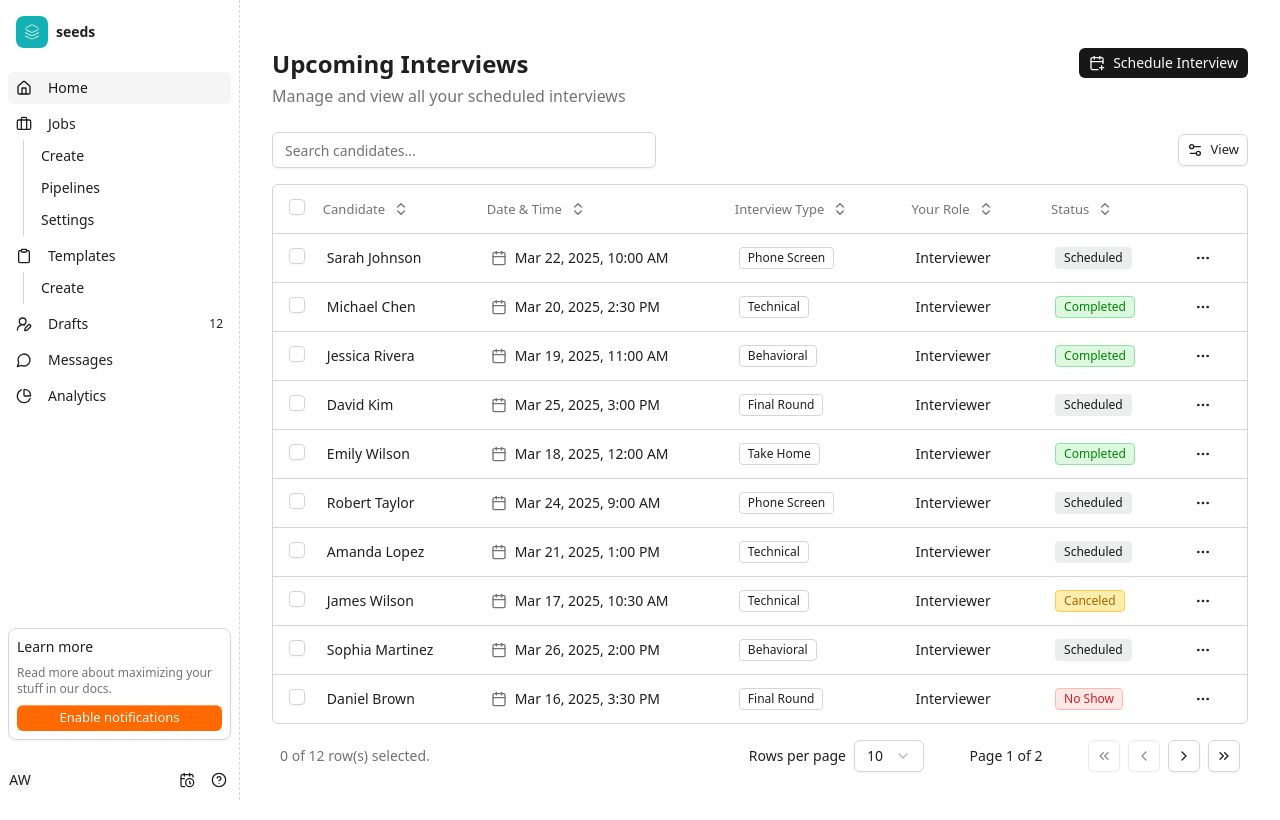
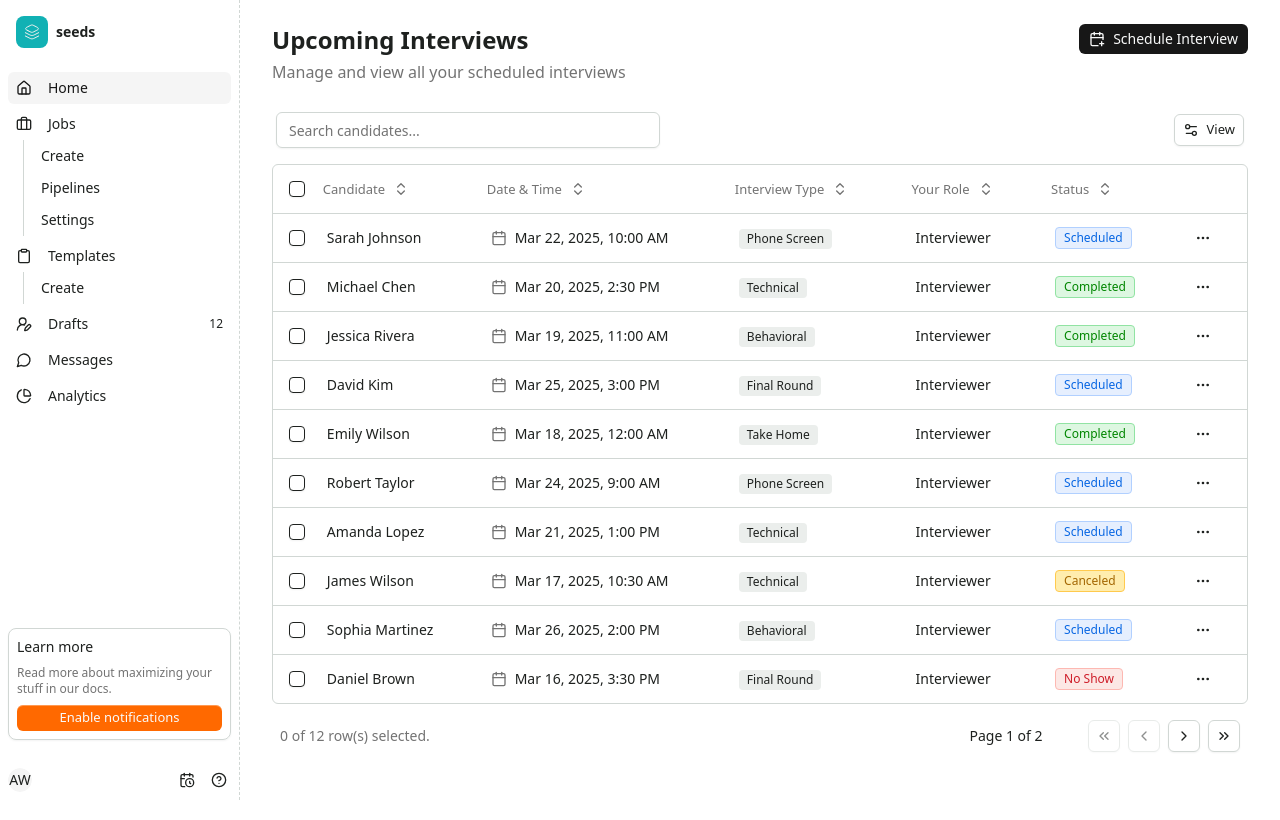
Before and after one commit to recruitseeds/seeds, a Next.js app: page /home in a window 1280 px wide. Built offline with nearby package versions, Linux system fonts and the light colour scheme.

Commit message:
Fix horizontal scroll

```diff
--- a/app/(dashboard)/home/page.tsx
+++ b/app/(dashboard)/home/page.tsx
@@ -11,7 +11,7 @@ export default function InterviewsPage() {
   const { columns, dialogComponent, handleRowClick } = useInterviewColumns()
 
   return (
-    <Container>
+    <Container className='w-full'>
       <div className='py-6'>
         <div className='flex flex-col sm:flex-row justify-between gap-4 sm:items-center mb-6'>
           <div>
@@ -26,6 +26,8 @@ export default function InterviewsPage() {
           </Button>
         </div>
 
+        <div className='w-full relative'>
+          <div className='overflow-x-auto pb-2'>
             <DataTable
               columns={columns}
               data={interviews}
@@ -33,6 +35,8 @@ export default function InterviewsPage() {
               filterPlaceholder='Search candidates...'
               onRowClick={handleRowClick}
             />
+          </div>
+        </div>
 
         {dialogComponent}
       </div>
--- a/app/(dashboard)/layout.tsx
+++ b/app/(dashboard)/layout.tsx
@@ -11,7 +11,7 @@ export default function DashboardLayout({
   return (
     <SidebarProvider>
       <AppSidebar />
-      <SidebarInset>{children}</SidebarInset>
+      <SidebarInset className='overflow-x-hidden'>{children}</SidebarInset>
     </SidebarProvider>
   )
 }
--- a/components/container.tsx
+++ b/components/container.tsx
@@ -1,6 +1,21 @@
-export function Container({ children }: { children: React.ReactNode }) {
+import { cn } from '@/lib/utils'
+
+export function Container({
+  children,
+  className,
+  fullWidth = false,
+}: {
+  children: React.ReactNode
+  className?: string
+  fullWidth?: boolean
+}) {
   return (
-    <div className='container mx-auto px-4 sm:px-6 lg:px-8 py-6'>
+    <div
+      className={cn(
+        'w-full px-4 sm:px-6 lg:px-8',
+        fullWidth ? 'max-w-full' : 'container mx-auto',
+        className
+      )}>
       {children}
     </div>
   )
--- a/components/data-table/column-toggle.tsx
+++ b/components/data-table/column-toggle.tsx
@@ -26,7 +26,7 @@ export function DataTableViewOptions<TData>({
         <Button
           variant='outline'
           size='sm'
-          className='ml-auto hidden h-8 lg:flex'>
+          className='ml-auto hidden h-8 lg:flex mr-1 mt-1'>
           <Settings2 />
           View
         </Button>
--- a/components/data-table/pagination.tsx
+++ b/components/data-table/pagination.tsx
@@ -7,13 +7,6 @@ import {
 } from 'lucide-react'
 
 import { Button } from '@/components/ui/button'
-import {
-  Select,
-  SelectContent,
-  SelectItem,
-  SelectTrigger,
-  SelectValue,
-} from '@/components/ui/select'
 
 interface DataTablePaginationProps<TData> {
   table: Table<TData>
@@ -29,25 +22,6 @@ export function DataTablePagination<TData>({
         {table.getFilteredRowModel().rows.length} row(s) selected.
       </div>
       <div className='flex items-center space-x-6 lg:space-x-8'>
-        <div className='flex items-center space-x-2'>
-          <p className='text-sm font-medium'>Rows per page</p>
-          <Select
-            value={`${table.getState().pagination.pageSize}`}
-            onValueChange={(value) => {
-              table.setPageSize(Number(value))
-            }}>
-            <SelectTrigger className='h-8 w-[70px]'>
-              <SelectValue placeholder={table.getState().pagination.pageSize} />
-            </SelectTrigger>
-            <SelectContent side='top'>
-              {[10, 20, 30, 40, 50].map((pageSize) => (
-                <SelectItem key={pageSize} value={`${pageSize}`}>
-                  {pageSize}
-                </SelectItem>
-              ))}
-            </SelectContent>
-          </Select>
-        </div>
         <div className='flex w-[100px] items-center justify-center text-sm font-medium'>
           Page {table.getState().pagination.pageIndex + 1} of{' '}
           {table.getPageCount()}
--- a/components/home/columns.tsx
+++ b/components/home/columns.tsx
@@ -24,37 +24,31 @@ import { Calendar, Mail, MoreHorizontal } from 'lucide-react'
 import { useState } from 'react'
 
 export function useInterviewColumns() {
-  // Shared state for the selected interview
   const [selectedInterview, setSelectedInterview] = useState<Interview | null>(
     null
   )
 
-  // Base columns - always visible
   const baseColumns: ColumnDef<Interview>[] = [
     {
       id: 'select',
       header: ({ table }) => (
-        <div className='hidden md:block'>
         <Checkbox
           checked={
             table.getIsAllPageRowsSelected() ||
             (table.getIsSomePageRowsSelected() && 'indeterminate')
           }
-            onCheckedChange={(value) =>
-              table.toggleAllPageRowsSelected(!!value)
-            }
+          onCheckedChange={(value) => table.toggleAllPageRowsSelected(!!value)}
           aria-label='Select all'
+          className='border border-foreground'
         />
-        </div>
       ),
       cell: ({ row }) => (
-        <div className='hidden md:block'>
         <Checkbox
           checked={row.getIsSelected()}
           onCheckedChange={(value) => row.toggleSelected(!!value)}
           aria-label='Select row'
+          className='border border-foreground'
         />
-        </div>
       ),
       enableSorting: false,
       enableHiding: false,
@@ -104,16 +98,15 @@ export function useInterviewColumns() {
         const type = row.getValue('type') as string
 
         return (
-          <Badge variant='outline' className='font-medium'>
+          <Badge
+            variant='outline'
+            className='font-medium dark:shadow-[inset_0px_1px_0px_rgb(255_255_255_/_0.04),_inset_0px_0px_0px_1px_rgb(255_255_255_/_0.02),_0px_1px_2px_rgb(0_0_0_/_0.4),_0px_2px_4px_rgb(0_0_0_/_0.08),_0px_0px_0px_0.5px_rgb(0_0_0_/_0.24)] shadow-[inset_0px_0px_0px_0.5px_rgb(255_255_255_/_0.02),inset_0px_0.5px_0px_rgb(255_255_255_/_0.04),_inset_0px_0px_0px_1px_rgb(255_255_255_/_0.02),_0px_0px_0px_0.5px_rgb(0_0_0_/_0.24) border-none bg-secondary'>
             {type}
           </Badge>
         )
       },
       enableSorting: true,
       enableHiding: true,
-      meta: {
-        className: 'hidden md:table-cell',
-      },
     },
     {
       accessorKey: 'role',
@@ -121,13 +114,10 @@ export function useInterviewColumns() {
         <DataTableColumnHeader column={column} title='Your Role' />
       ),
       cell: ({ row }) => {
-        return <div className='hidden md:block'>{row.getValue('role')}</div>
+        return <div>{row.getValue('role')}</div>
       },
       enableSorting: true,
       enableHiding: true,
-      meta: {
-        className: 'hidden md:table-cell',
-      },
     },
     {
       accessorKey: 'status',
@@ -139,35 +129,32 @@ export function useInterviewColumns() {
 
         if (!status) return null
 
-        const statusMap: Record<
-          string,
-          {
-            label: string
-            variant:
+        type BadgeVariant =
           | 'default'
           | 'destructive'
           | 'outline'
           | 'secondary'
           | 'success'
           | 'warning'
-          }
+          | 'info'
+
+        const statusMap: Record<
+          string,
+          { label: string; variant: BadgeVariant }
         > = {
-          scheduled: { label: 'Scheduled', variant: 'secondary' },
+          scheduled: { label: 'Scheduled', variant: 'info' },
           completed: { label: 'Completed', variant: 'success' },
           canceled: { label: 'Canceled', variant: 'warning' },
           'no-show': { label: 'No Show', variant: 'destructive' },
         }
 
-        const { label, variant } = statusMap[status] || {
-          label: status,
+        const { label, variant } = (status &&
+          statusMap[status as keyof typeof statusMap]) || {
+          label: status || 'Unknown',
           variant: 'outline',
         }
 
-        return (
-          <div>
-            <Badge variant={variant}>{label}</Badge>
-          </div>
-        )
+        return <Badge variant={variant}>{label}</Badge>
       },
       enableSorting: true,
       enableHiding: true,
@@ -178,7 +165,6 @@ export function useInterviewColumns() {
         const interview = row.original
 
         return (
-          <div className='hidden md:block'>
           <DropdownMenu>
             <DropdownMenuTrigger asChild>
               <Button variant='ghost' className='h-8 w-8 p-0'>
@@ -192,10 +178,7 @@ export function useInterviewColumns() {
                 onClick={(e) => {
                   e.stopPropagation()
                   if (interview.candidateEmail) {
-                      window.open(
-                        `mailto:${interview.candidateEmail}`,
-                        '_blank'
-                      )
+                    window.open(`mailto:${interview.candidateEmail}`, '_blank')
                   }
                 }}
                 disabled={!interview.candidateEmail}>
@@ -218,14 +201,10 @@ export function useInterviewColumns() {
               </DropdownMenuItem>
             </DropdownMenuContent>
           </DropdownMenu>
-          </div>
         )
       },
       enableSorting: false,
       enableHiding: false,
-      meta: {
-        className: 'hidden md:table-cell',
-      },
     },
   ]
 
@@ -267,7 +246,6 @@ export function useInterviewColumns() {
                 {(() => {
                   const status = selectedInterview.status
 
-                  // Define the valid variant types
                   type BadgeVariant =
                     | 'default'
                     | 'secondary'
@@ -286,14 +264,11 @@ export function useInterviewColumns() {
                     'no-show': { label: 'No Show', variant: 'destructive' },
                   }
 
-                  const defaultValue = {
+                  const { label, variant } = (status &&
+                    statusMap[status as keyof typeof statusMap]) || {
                     label: status || 'Unknown',
-                    variant: 'outline' as BadgeVariant,
+                    variant: 'outline',
                   }
-
-                  const { label, variant } =
-                    (status && statusMap[status as keyof typeof statusMap]) ||
-                    defaultValue
 
                   return <Badge variant={variant}>{label}</Badge>
                 })()}
--- a/components/jobs/data-table.tsx
+++ b/components/jobs/data-table.tsx
@@ -26,7 +26,6 @@ import {
 import { useState } from 'react'
 import { Input } from '../ui/input'
 
-// Add types for the column meta
 declare module '@tanstack/table-core' {
   // eslint-disable-next-line @typescript-eslint/no-unused-vars
   interface ColumnMeta<TData, TValue> {
@@ -74,7 +73,7 @@ export function DataTable<TData, TValue>({
   })
 
   return (
-    <div className='space-y-4'>
+    <div className='space-y-4 min-w-full'>
       <div className='flex items-center justify-between'>
         {filterField && table.getColumn(filterField) && (
           <Input
@@ -85,13 +84,13 @@ export function DataTable<TData, TValue>({
             onChange={(event) =>
               table.getColumn(filterField)?.setFilterValue(event.target.value)
             }
-            className='max-w-sm'
+            className='max-w-sm ml-1 mt-1'
           />
         )}
         <DataTableViewOptions table={table} />
       </div>
-      <div className='rounded-md border overflow-x-auto'>
-        <Table>
+      <div className='rounded-md border w-full'>
+        <Table className='w-full min-w-[800px]'>
           <TableHeader>
             {table.getHeaderGroups().map((headerGroup) => (
               <TableRow key={headerGroup.id}>
@@ -120,7 +119,7 @@ export function DataTable<TData, TValue>({
                   data-state={row.getIsSelected() && 'selected'}
                   onClick={() => onRowClick && onRowClick(row)}
                   className={
-                    onRowClick ? 'cursor-pointer hover:bg-muted/20' : ''
+                    onRowClick ? 'cursor-pointer hover:bg-muted/50' : ''
                   }>
                   {row.getVisibleCells().map((cell) => (
                     <TableCell
```
Also changed, not shown: components/ui/desktop-dropdown/desktop-dropdown.tsx (+0 -17 lines), components/ui/table.tsx (+32 -33 lines). Lines whose indentation alone changed are shown as unchanged.
